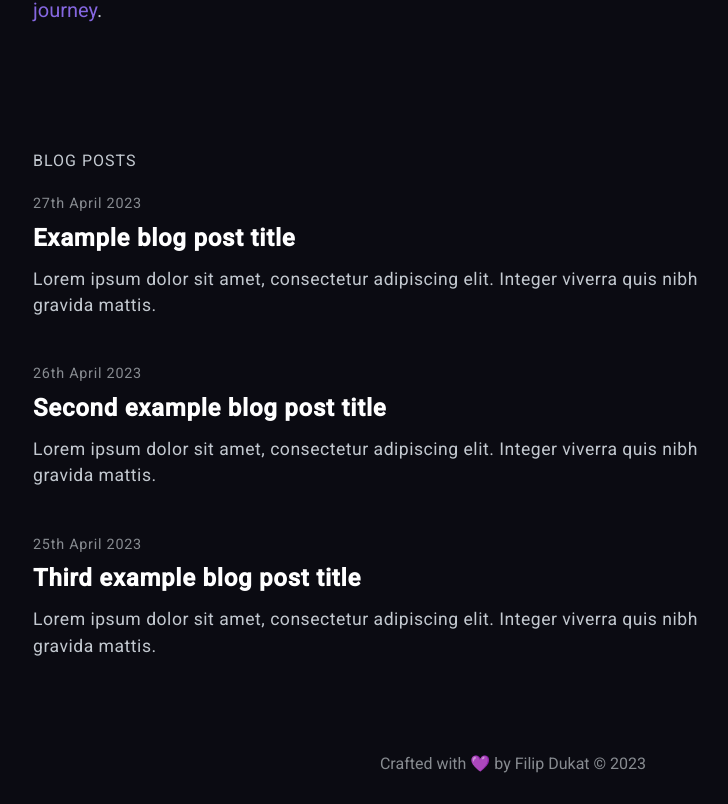
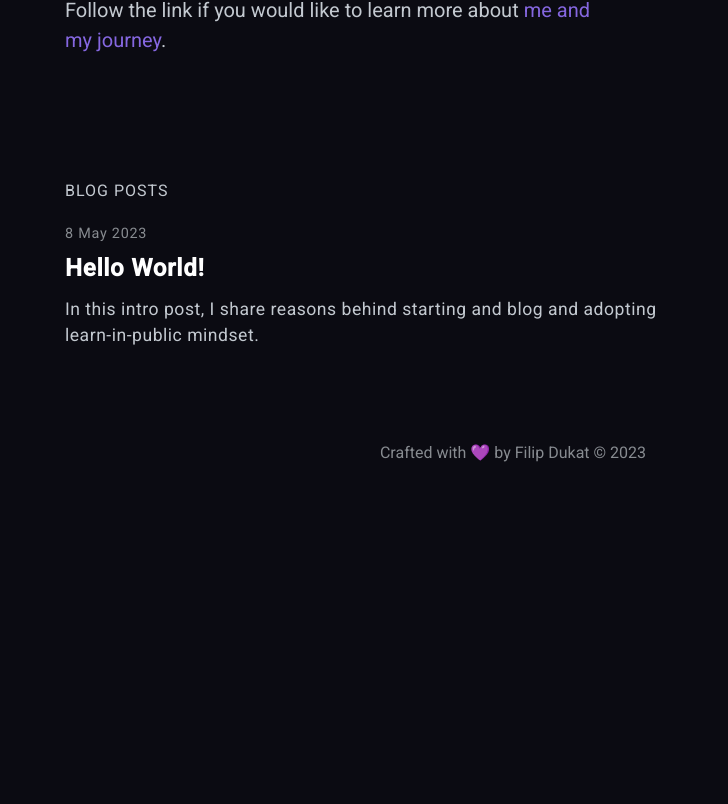
Before and after one commit to fdukat/fdukat.com, a Next.js app: page / in a window 1280 px wide. Shown: the part 366-1170 px from the top of the page, without its empty margins (127-855 px from the left). After the commit the page ends 859 px from the top, so only its background shows below. Built offline with nearby package versions, Linux system fonts and the light colour scheme; some icons are missing.

Commit message:
prepare first blog post

```diff
--- a/components/AboutContent/AboutContent.tsx
+++ b/components/AboutContent/AboutContent.tsx
@@ -3,7 +3,7 @@ import styles from './AboutContent.module.css';
 
 export default function AboutContent() {
   return (
-    <div>
+    <div className={styles.aboutContentWrapper}>
       <p className={styles.aboutContentReturn}>
         <Link href="/">{'< Return'}</Link>
       </p>
--- a/components/Container/Container.module.css
+++ b/components/Container/Container.module.css
@@ -11,7 +11,7 @@
 }
 
 .container {
-  width: 75%;
+  width: 70%;
   margin: auto;
   animation: slideIn 500ms linear 0s 1 normal none;
 }
--- a/components/PostList/PostList.tsx
+++ b/components/PostList/PostList.tsx
@@ -11,39 +11,15 @@ export default function postList() {
         Blog posts <Rss size={16} />
       </h2>
       <article className={styles.postListElement}>
-        <p className={styles.postListElementDate}>27th April 2023</p>
+        <p className={styles.postListElementDate}>8 May 2023</p>
         <h3 className={styles.postListElementHeading}>
-          <Link href="/blog/example" className={styles.postListElementLink}>
-            Example blog post title
+          <Link href="/blog/hello_world" className={styles.postListElementLink}>
+            Hello World!
           </Link>
         </h3>
         <p className={styles.postListElementDescription}>
-          Lorem ipsum dolor sit amet, consectetur adipiscing elit. Integer
-          viverra quis nibh gravida mattis.
-        </p>
-      </article>
-      <article className={styles.postListElement}>
-        <p className={styles.postListElementDate}>26th April 2023</p>
-        <h3 className={styles.postListElementHeading}>
-          <Link href="/blog/example" className={styles.postListElementLink}>
-            Second example blog post title
-          </Link>
-        </h3>
-        <p className={styles.postListElementDescription}>
-          Lorem ipsum dolor sit amet, consectetur adipiscing elit. Integer
-          viverra quis nibh gravida mattis.
-        </p>
-      </article>
-      <article className={styles.postListElement}>
-        <p className={styles.postListElementDate}>25th April 2023</p>
-        <h3 className={styles.postListElementHeading}>
-          <Link href="/blog/example" className={styles.postListElementLink}>
-            Third example blog post title
-          </Link>
-        </h3>
-        <p className={styles.postListElementDescription}>
-          Lorem ipsum dolor sit amet, consectetur adipiscing elit. Integer
-          viverra quis nibh gravida mattis.
+          In this intro post, I share reasons behind starting and blog and
+          adopting learn-in-public mindset.
         </p>
       </article>
     </section>
```
Also changed, not shown: components/AboutContent/AboutContent.module.css (+11 -0 lines), components/Layout/Layout.module.css (+61 -2 lines), components/Layout/Layout.tsx (+9 -0 lines), pages/blog/Blog.module.css (deleted, +0 -44 lines), pages/blog/example.mdx (deleted, +0 -32 lines), pages/blog/hello_world.mdx (added, +29 -0 lines).
